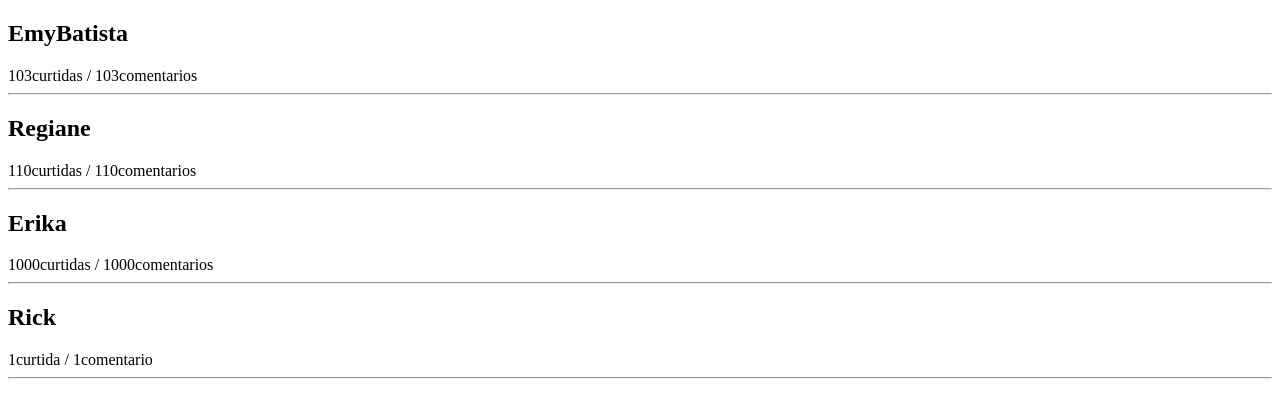
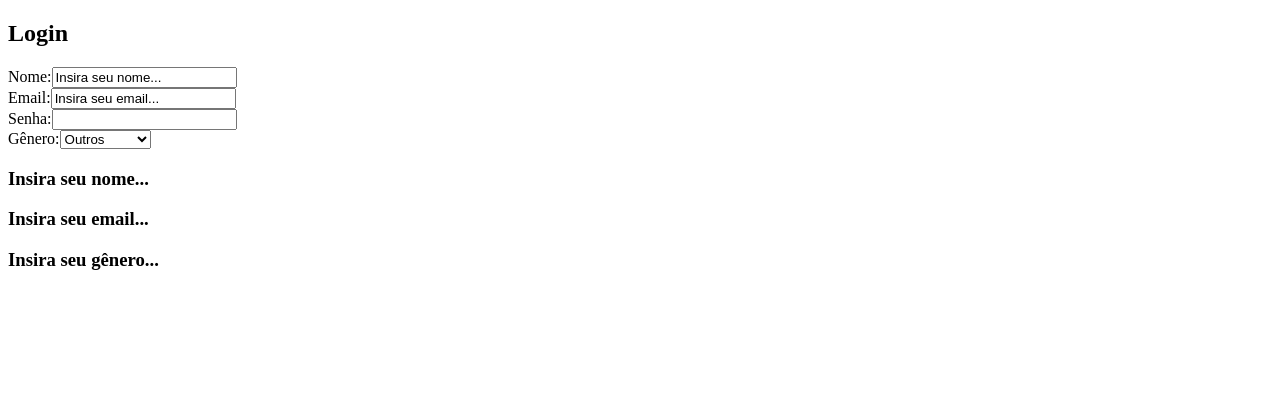
Before and after one commit to EmyBatista21/Udemy, a React (Create React App) app in the folder myapp/: page / in a window 1280 px wide. Shown: the top 418 px of the page. Built offline with nearby package versions, Linux system fonts and the light colour scheme.

Commit message:
Manipulando formulários

```diff
--- a/myapp/src/App.js
+++ b/myapp/src/App.js
@@ -6,24 +6,54 @@ class App extends Component{
   constructor(props){
     super(props);
     this.state = {
-      feed:[
-        {id:1, username:'EmyBatista', curtidas:103, comentarios:2},
-        {id:2, username:'Regiane', curtidas:110, comentarios:2},
-        {id:3, username:'Erika', curtidas:1000, comentarios:15},
-        {id:4, username:'Rick', curtidas:1, comentarios:0},
-      ]
+      nome: 'Insira seu nome...',
+      email: 'Insira seu email...',
+      senha: '',
+      genero: 'Insira seu gênero...'
     }
+
+    this.insereNome = this.insereNome.bind(this);
+    this.insereEmail = this.insereEmail.bind(this);
+    this.insereGenero = this.insereGenero.bind(this);
+}
+insereNome(event){
+  this.setState({nome: event.target.value})
 }
 
+insereEmail(event){
+  let valor = event.target.value;
+  this.setState({email: valor})
+}
+
+insereGenero(event){
+  let valor = event.target.value;
+  this.setState({genero: valor})
+}
 
 render(){
     return(
         <div>
-         {this.state.feed.map((item) => {
-            return(
-                <Post key={item.id} username={item.username} curtidas={item.curtidas} comentarios={item.comentarios}/>
-            );
-         })}
+          <h2>Login</h2>
+          Nome:
+          <input type='name' name='name' value={this.state.nome} onChange={this.insereNome}/> <br/>
+          Email:
+          <input type='email' name='email' value={this.state.email} onChange={this.insereEmail}/> <br/>
+          Senha:
+          <input type='password' name='senha' value={this.state.senha} onChange={(event) => this.setState({senha: event.target.value})}/> <br/>
+          Gênero:
+          <select name='genero' value={this.state.genero} onChange={this.insereGenero}>
+            <option value='Outros'>Outros</option>
+            <option value='Não binário'>Não binário</option>
+            <option value='Mulher'>Mulher</option>
+            <option value='Homem'>Homem</option>
+          </select>
+
+          <div>
+            <h3>{this.state.nome}</h3>
+            <h3>{this.state.email}</h3>
+            <h3>{this.state.senha}</h3>
+            <h3>{this.state.genero}</h3>
+          </div>
         </div>
     );
 }
```
